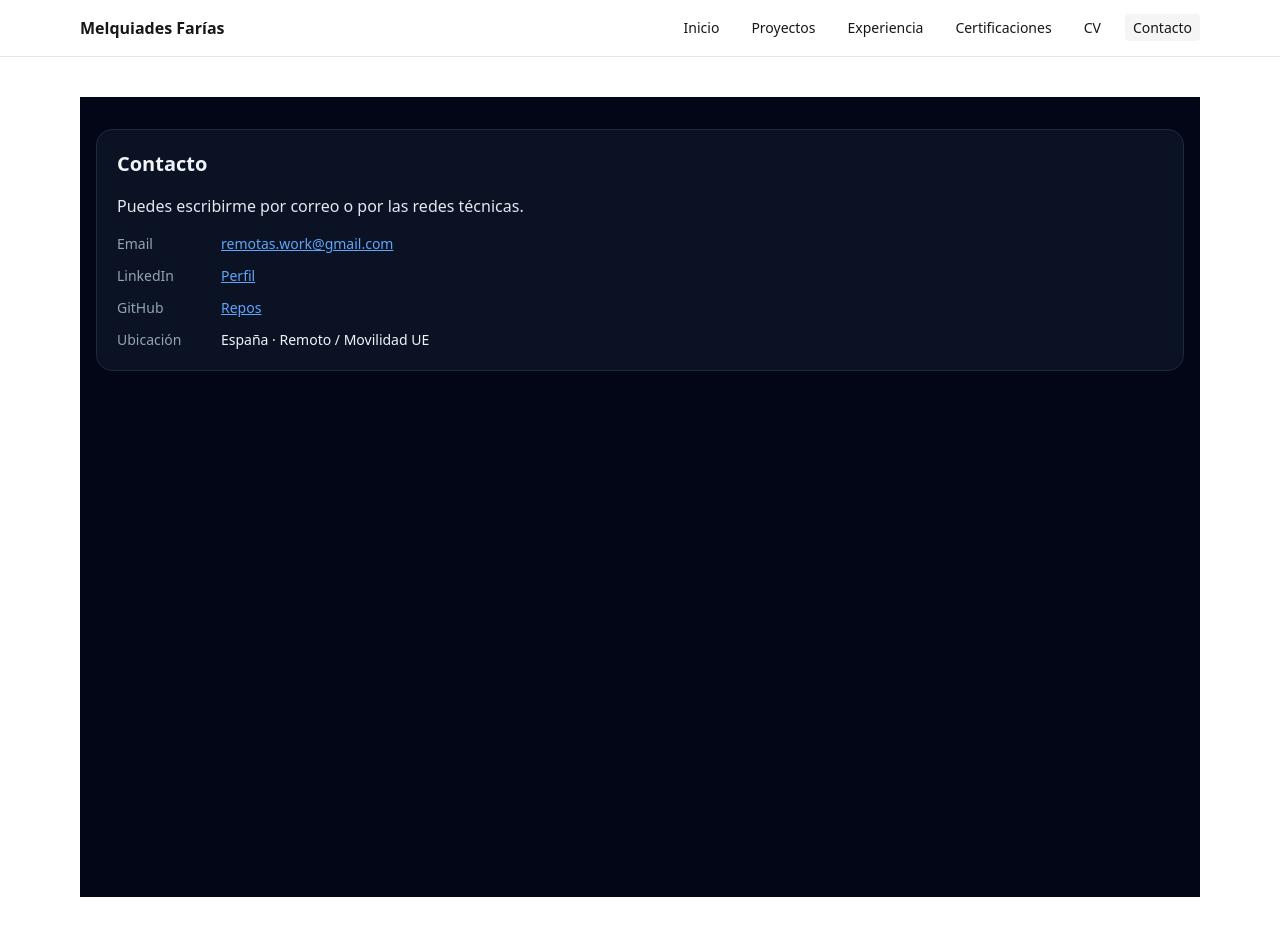
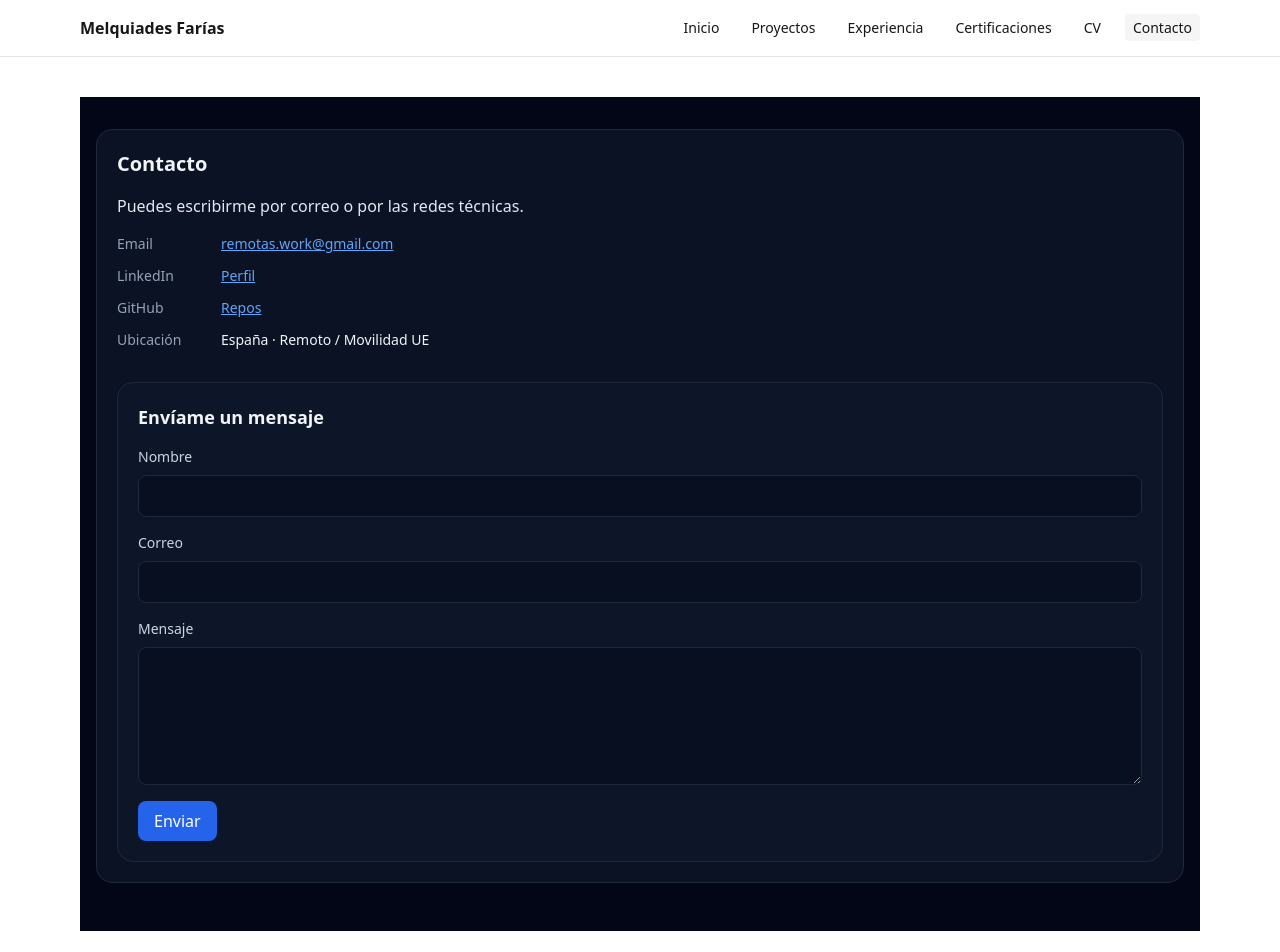
Before and after one commit to Remotas/remotas-portfolio, a Next.js app: page /contact in a window 1280 px wide. Shown: the top 952 px of the page. Built offline with nearby package versions, Linux system fonts and the light colour scheme.

Commit message:
feat: add contact form with API endpoint

```diff
--- /dev/null
+++ b/app/api/contact/route.ts
@@ -0,0 +1,40 @@
+import { NextRequest, NextResponse } from "next/server";
+
+export async function POST(request: NextRequest) {
+  try {
+    const body = await request.json();
+    const { name, email, message } = body ?? {};
+
+    if (!name || !email || !message) {
+      return NextResponse.json(
+        { error: "Todos los campos son obligatorios." },
+        { status: 400 }
+      );
+    }
+
+    console.log("Contacto recibido", { name, email, message });
+
+    // Aquí podríamos integrar un servicio de envío de correos, por ejemplo:
+    // try {
+    //   await sendContactEmail({
+    //     apiKey: process.env.SENDGRID_API_KEY!,
+    //     from: process.env.CONTACT_FROM_EMAIL!,
+    //     to: process.env.CONTACT_TO_EMAIL!,
+    //     name,
+    //     email,
+    //     message,
+    //   });
+    // } catch (error) {
+    //   console.error("Error enviando correo", error);
+    //   return NextResponse.json({ error: "No se pudo enviar el mensaje." }, { status: 500 });
+    // }
+
+    return NextResponse.json({ ok: true });
+  } catch (error) {
+    console.error("Error procesando el formulario de contacto", error);
+    return NextResponse.json(
+      { error: "No se pudo procesar la solicitud." },
+      { status: 500 }
+    );
+  }
+}
--- /dev/null
+++ b/app/contact/ContactForm.tsx
@@ -0,0 +1,118 @@
+"use client";
+
+import { FormEvent, useState } from "react";
+
+interface ContactFormData {
+  name: string;
+  email: string;
+  message: string;
+}
+
+export default function ContactForm() {
+  const [formData, setFormData] = useState<ContactFormData>({
+    name: "",
+    email: "",
+    message: "",
+  });
+  const [loading, setLoading] = useState(false);
+  const [success, setSuccess] = useState(false);
+  const [error, setError] = useState<string | null>(null);
+
+  const handleChange = (
+    field: keyof ContactFormData
+  ): React.ChangeEventHandler<HTMLInputElement | HTMLTextAreaElement> =>
+    (event) => {
+      setFormData((prev) => ({ ...prev, [field]: event.target.value }));
+    };
+
+  const handleSubmit = async (event: FormEvent<HTMLFormElement>) => {
+    event.preventDefault();
+    setLoading(true);
+    setSuccess(false);
+    setError(null);
+
+    try {
+      const response = await fetch("/api/contact", {
+        method: "POST",
+        headers: {
+          "Content-Type": "application/json",
+        },
+        body: JSON.stringify(formData),
+      });
+
+      if (!response.ok) {
+        const data = await response.json().catch(() => null);
+        const message = data?.error ?? "No se pudo enviar el mensaje.";
+        throw new Error(message);
+      }
+
+      setSuccess(true);
+      setFormData({ name: "", email: "", message: "" });
+    } catch (err) {
+      const message = err instanceof Error ? err.message : "Error desconocido";
+      setError(message);
+    } finally {
+      setLoading(false);
+    }
+  };
+
+  return (
+    <form onSubmit={handleSubmit} className="space-y-4">
+      <div className="flex flex-col gap-2">
+        <label className="text-sm text-slate-300" htmlFor="contact-name">
+          Nombre
+        </label>
+        <input
+          id="contact-name"
+          name="name"
+          type="text"
+          required
+          value={formData.name}
+          onChange={handleChange("name")}
+          className="bg-slate-950/40 border border-slate-800 rounded-lg px-3 py-2 text-slate-100 focus:outline-none focus:ring-2 focus:ring-blue-600/50"
+        />
+      </div>
+      <div className="flex flex-col gap-2">
+        <label className="text-sm text-slate-300" htmlFor="contact-email">
+          Correo
+        </label>
+        <input
+          id="contact-email"
+          name="email"
+          type="email"
+          required
+          value={formData.email}
+          onChange={handleChange("email")}
+          className="bg-slate-950/40 border border-slate-800 rounded-lg px-3 py-2 text-slate-100 focus:outline-none focus:ring-2 focus:ring-blue-600/50"
+        />
+      </div>
+      <div className="flex flex-col gap-2">
+        <label className="text-sm text-slate-300" htmlFor="contact-message">
+          Mensaje
+        </label>
+        <textarea
+          id="contact-message"
+          name="message"
+          required
+          rows={5}
+          value={formData.message}
+          onChange={handleChange("message")}
+          className="bg-slate-950/40 border border-slate-800 rounded-lg px-3 py-2 text-slate-100 focus:outline-none focus:ring-2 focus:ring-blue-600/50"
+        />
+      </div>
+      <button
+        type="submit"
+        disabled={loading}
+        className="inline-flex items-center justify-center rounded-lg bg-blue-600 px-4 py-2 font-medium text-white transition-colors hover:bg-blue-500 disabled:opacity-60"
+      >
+        {loading ? "Enviando..." : "Enviar"}
+      </button>
+      {success ? (
+        <p className="text-sm text-green-400">Mensaje enviado correctamente.</p>
+      ) : null}
+      {error ? (
+        <p className="text-sm text-red-400">{error}</p>
+      ) : null}
+    </form>
+  );
+}
--- a/app/contact/page.tsx
+++ b/app/contact/page.tsx
@@ -4,6 +4,7 @@ import path from "path";
 import YAML from "yaml";
 import Section from "@/components/Section";
 import { themeTokens } from "@/theme/tokens";
+import ContactForm from "./ContactForm";
 
 function getContact() {
   const file = fs.readFileSync(
@@ -75,6 +76,12 @@ export default function ContactPage() {
               </div>
             ) : null}
           </div>
+          <div className="mt-8 rounded-2xl border border-slate-800 bg-slate-900/70 p-5">
+            <h2 className="text-lg font-semibold text-slate-100 mb-4">
+              Envíame un mensaje
+            </h2>
+            <ContactForm />
+          </div>
         </Section>
       </div>
     </main>
```
